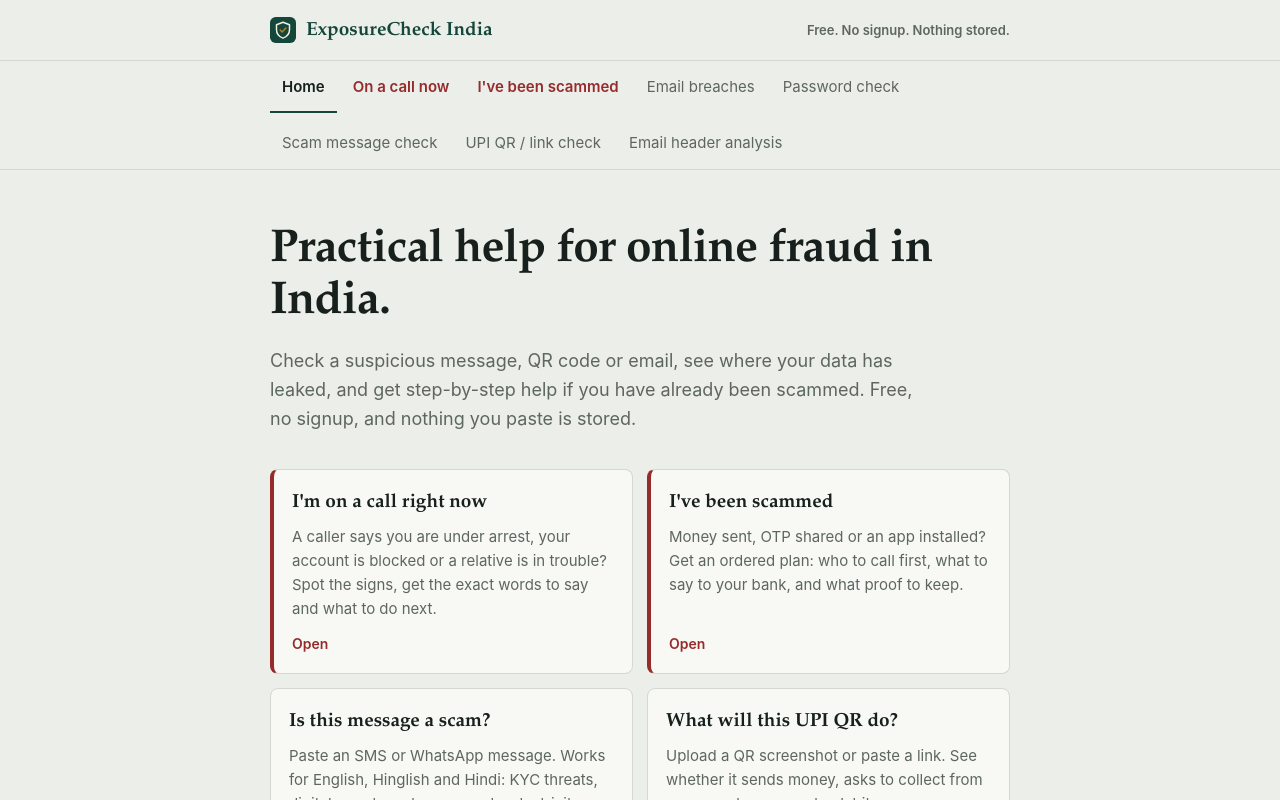
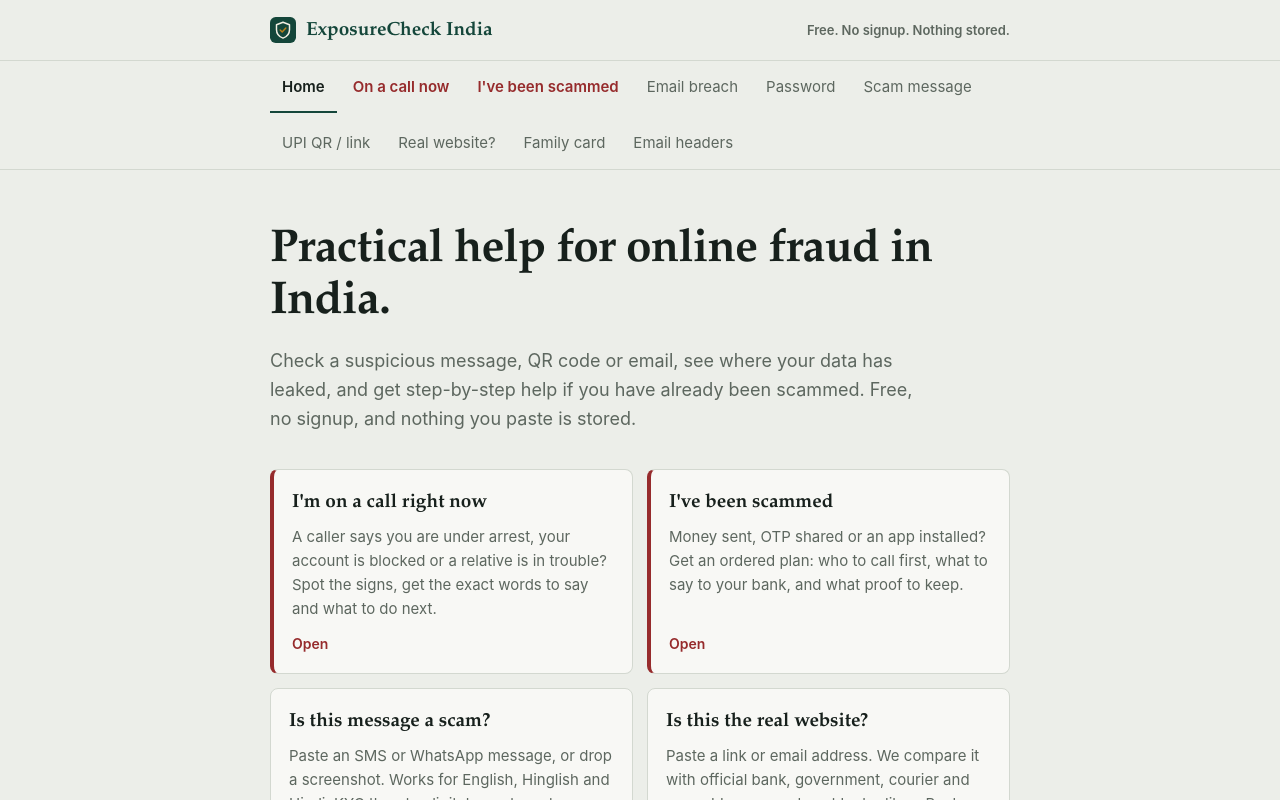
Before and after one commit to RaunitChatterjee/exposurecheck-india, a React (Vite) app in the folder frontend/: page / in a window 1280 px wide. Shown: the top 800 px of the page. Built offline with nearby package versions, Linux system fonts and the light colour scheme; no server answers.

Commit message:
Wire up new tools and document them

```diff
--- a/frontend/src/App.jsx
+++ b/frontend/src/App.jsx
@@ -11,16 +11,20 @@ import HeaderAnalyzer from "./components/tools/HeaderAnalyzer.jsx";
 import UpiInspector from "./components/tools/UpiInspector.jsx";
 import IncidentWizard from "./components/tools/IncidentWizard.jsx";
 import CallMode from "./components/tools/CallMode.jsx";
+import DomainChecker from "./components/tools/DomainChecker.jsx";
+import FamilyCard from "./components/tools/FamilyCard.jsx";
 
 const TABS = [
   { id: "home", label: "Home" },
   { id: "call", label: "On a call now", sos: true },
   { id: "sos", label: "I've been scammed", sos: true },
-  { id: "breach", label: "Email breaches" },
-  { id: "password", label: "Password check" },
-  { id: "message", label: "Scam message check" },
-  { id: "upi", label: "UPI QR / link check" },
-  { id: "headers", label: "Email header analysis" },
+  { id: "breach", label: "Email breach" },
+  { id: "password", label: "Password" },
+  { id: "message", label: "Scam message" },
+  { id: "upi", label: "UPI QR / link" },
+  { id: "domain", label: "Real website?" },
+  { id: "family", label: "Family card" },
+  { id: "headers", label: "Email headers" },
 ];
 
 function Mark() {
@@ -83,6 +87,8 @@ export default function App() {
         {tab === "call" && <CallMode onOpen={setTab} />}
         {tab === "sos" && <IncidentWizard />}
         {tab === "upi" && <UpiInspector />}
+        {tab === "domain" && <DomainChecker />}
+        {tab === "family" && <FamilyCard />}
         {tab === "password" && <PasswordCheck />}
         {tab === "message" && <ScamChecker />}
         {tab === "headers" && <HeaderAnalyzer />}
--- a/frontend/src/components/Home.jsx
+++ b/frontend/src/components/Home.jsx
@@ -1,7 +1,9 @@
 const CARDS = [
   { tab: "call", title: "I'm on a call right now", text: "A caller says you are under arrest, your account is blocked or a relative is in trouble? Spot the signs, get the exact words to say and what to do next.", urgent: true },
   { tab: "sos", title: "I've been scammed", text: "Money sent, OTP shared or an app installed? Get an ordered plan: who to call first, what to say to your bank, and what proof to keep.", urgent: true },
-  { tab: "message", title: "Is this message a scam?", text: "Paste an SMS or WhatsApp message. Works for English, Hinglish and Hindi: KYC threats, digital arrest, customs parcels, electricity cuts, task jobs." },
+  { tab: "message", title: "Is this message a scam?", text: "Paste an SMS or WhatsApp message, or drop a screenshot. Works for English, Hinglish and Hindi: KYC threats, digital arrest, customs parcels, electricity cuts, task jobs." },
+  { tab: "domain", title: "Is this the real website?", text: "Paste a link or email address. We compare it with official bank, government, courier and app addresses and spot look-alikes. Banks now end in .bank.in." },
+  { tab: "family", title: "Family safety card", text: "A printable card for parents and grandparents in English, Hindi or Hinglish: five rules, the 1930 helpline and a family code word." },
   { tab: "upi", title: "What will this UPI QR do?", text: "Upload a QR screenshot or paste a link. See whether it sends money, asks to collect from you, or sets up an auto-debit." },
   { tab: "breach", title: "Has my email leaked?", text: "See which websites and services your email appeared in, then get steps that work in India." },
   { tab: "password", title: "Is my password exposed?", text: "Check a password against known leaks without sending the password anywhere." },
--- a/frontend/src/styles.css
+++ b/frontend/src/styles.css
@@ -299,3 +299,40 @@ a.btn { display: inline-block; text-decoration: none; text-align: center; }
 .bigcard ul { font-size: 24px; line-height: 1.45; padding-left: 24px; margin: 0 0 24px; }
 .bigcard li { margin-bottom: 14px; }
 .bigcard a { font-weight: 700; }
+
+/* Website checker */
+.result-official { border-left-color: var(--ok); }
+.result-suspicious { border-left-color: var(--crit); }
+.result-mismatch { border-left-color: var(--high); }
+.result-unknown { border-left-color: var(--muted); }
+.orgs { width: 100%; border-collapse: collapse; font-size: 14px; }
+.orgs th, .orgs td { text-align: left; padding: 6px 8px; border-bottom: 1px solid var(--line); vertical-align: top; overflow-wrap: anywhere; }
+.orgs th { color: var(--muted); font-weight: 600; }
+input.mono { width: 100%; }
+
+/* Family safety card */
+.fcard { background: #fff; color: #111; border: 2px solid #14463a; border-radius: 10px; padding: 26px 28px; margin: 20px 0; max-width: 720px; }
+.fcard h2 { margin: 0 0 4px; font-size: 26px; color: #14463a; }
+.fcard header p { margin: 0 0 14px; color: #444; }
+.fcard-name { font-weight: 400; color: #444; }
+.fcard-rules { margin: 0 0 14px; padding-left: 24px; }
+.fcard-rules li { margin-bottom: 10px; line-height: 1.45; }
+.fcard-rules b { display: block; font-size: 18px; }
+.fcard-rules span { color: #333; }
+.fcard-first { background: #f1e3bf; padding: 10px 14px; border-radius: 6px; font-weight: 700; margin: 0 0 14px; }
+.fcard-code, .fcard-contacts { border-top: 1px solid #bbb; padding-top: 10px; margin-top: 10px; }
+.fcard-code b, .fcard-contacts b { display: block; margin-bottom: 4px; }
+.fcard-blank { display: block; min-height: 30px; border-bottom: 1.5px solid #333; font-size: 20px; font-weight: 700; }
+.fcard-code small { display: block; margin-top: 6px; color: #444; }
+.fcard dl { display: grid; grid-template-columns: 1fr 1.2fr; gap: 6px 14px; margin: 6px 0 0; }
+.fcard dt { color: #333; align-self: end; }
+.fcard dd { margin: 0; font-weight: 700; min-height: 26px; }
+.fcard dd.big { font-size: 28px; color: #962b2c; }
+.fcard footer { margin-top: 14px; font-size: 12px; color: #555; text-align: right; }
+@media (max-width: 640px) { .fcard { padding: 18px 16px; } .fcard dl { grid-template-columns: 1fr; } }
+@media print {
+  body * { visibility: hidden; }
+  .fcard, .fcard * { visibility: visible; }
+  .fcard { position: absolute; left: 0; top: 0; width: 100%; max-width: none; border: 2px solid #000; border-radius: 0; margin: 0; page-break-inside: avoid; }
+}
+.row { flex-wrap: wrap; }
```
Also changed, not shown: 2 other files (tests, documents, lock files or other folders).
